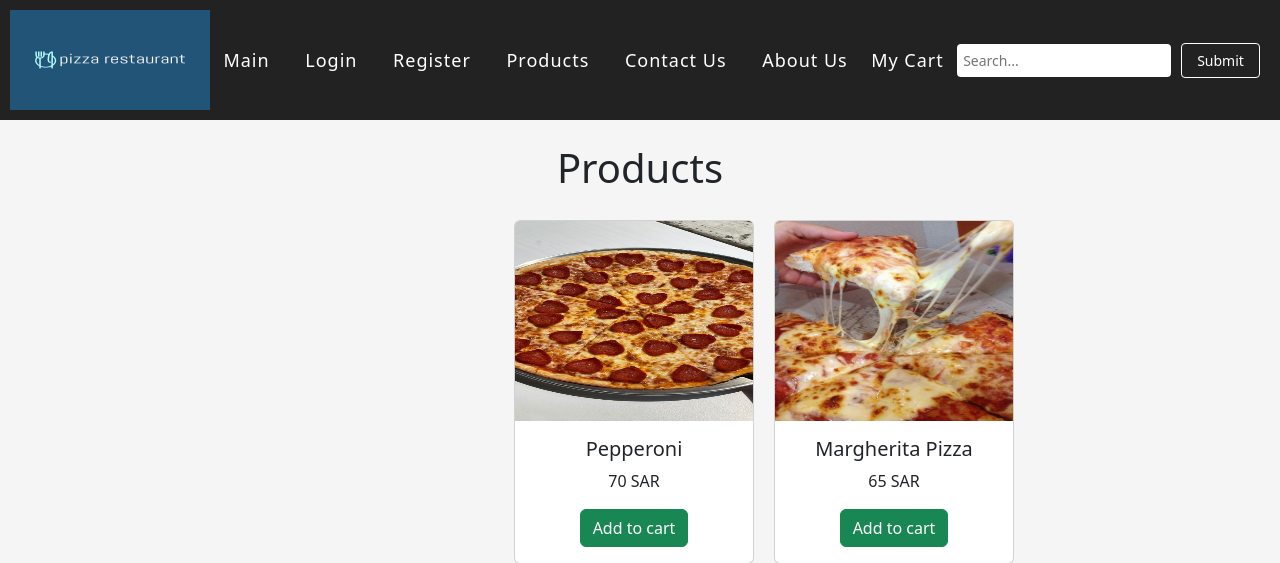
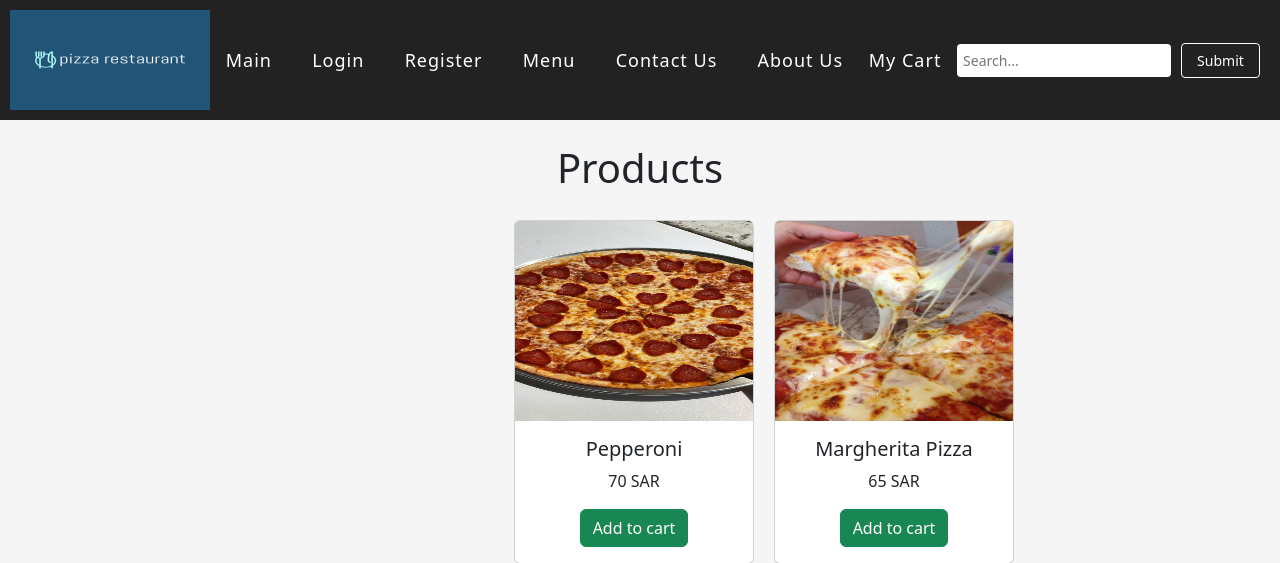
Before and after one commit to rowanxx16/web_project, a PHP site: page /menu.php in a window 1280 px wide. Shown: the top 563 px of the page. Run offline with PHP 8.4, Linux system fonts and the light colour scheme; data comes from the database, SQL or seed files in the repository.

Commit message:
Update menu.php

```diff
--- a/menu.php
+++ b/menu.php
@@ -23,7 +23,7 @@ session_start();
             <a class="color"> <?php echo "Welcome, ". $_SESSION['user']['name'];  ?></a>
             <a href="index.php">Main</a> |
             <a href="logout.php">logout</a> |
-            <a href="products.php">Products</a> |
+            <a href="menu.php">Menu</a> |
             <a href="newcontactus.php">Contact Us</a> |
             <a href="aboutus.php">About Us</a>
             <a href='cart.php'>My Cart</a>
@@ -34,7 +34,7 @@ session_start();
             <a href="index.php">Main</a> |
             <a href="login.php">Login</a> |
             <a href="register.php">Register</a> |
-            <a href="products.php">Products</a> |
+            <a href="menu.php">Menu</a> |
             <a href="newcontactus.php">Contact Us</a> |
             <a href="aboutus.php">About Us</a>
             <a href='cart.php'>My Cart</a>
```
